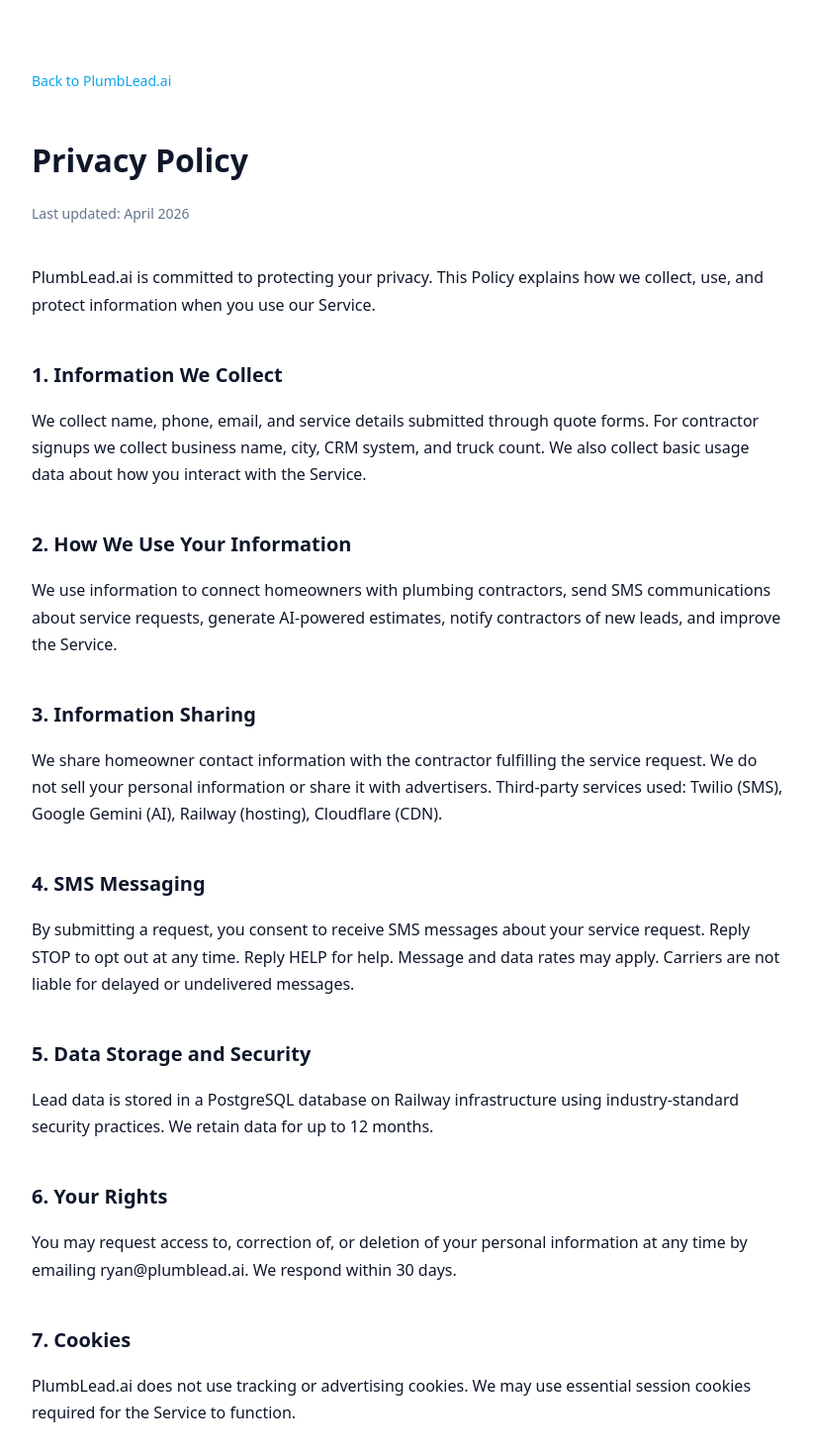
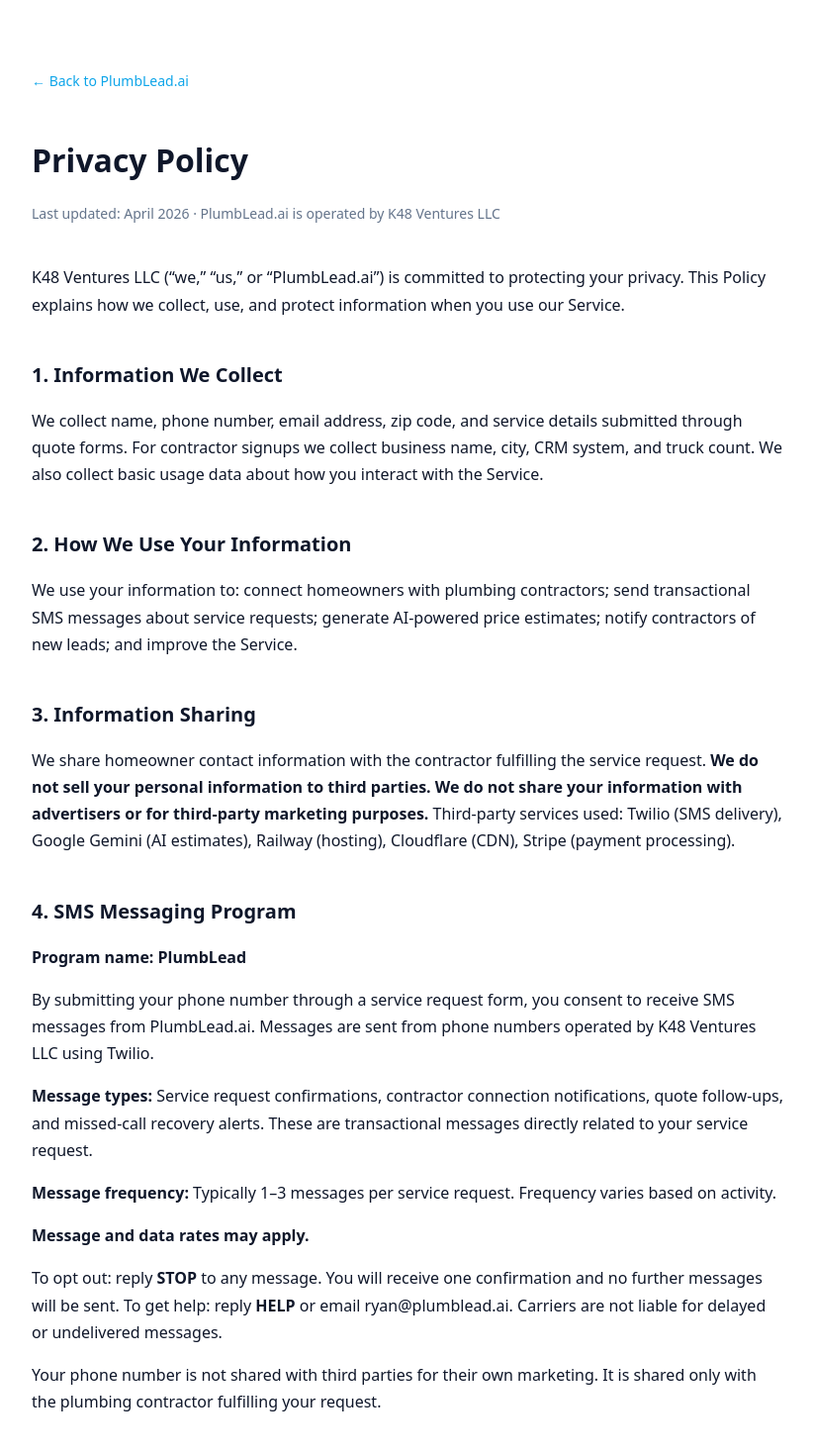
Before and after one commit to rkumpula78/plumblead, a React (Vite) app: page /privacy in a window 1280 px wide. Shown: the top 1470 px of the page at 99% size, without its empty margins (228-1050 px from the left). Built offline with nearby package versions, Linux system fonts and the light colour scheme.

Commit message:
fix: update Terms + Privacy with carrier-compliant SMS language for 10DLC campaign approval

```diff
--- a/src/components/Privacy.tsx
+++ b/src/components/Privacy.tsx
@@ -2,30 +2,49 @@ import React from 'react';
 
 const Privacy: React.FC = () => (
   <div style={{ fontFamily: 'system-ui, sans-serif', maxWidth: 760, margin: '0 auto', padding: '60px 24px', color: '#0f172a', lineHeight: 1.7 }}>
-    <div style={{ marginBottom: 40 }}><a href="/" style={{ color: '#0ea5e9', textDecoration: 'none', fontSize: 14 }}>Back to PlumbLead.ai</a></div>
+    <div style={{ marginBottom: 40 }}><a href="/" style={{ color: '#0ea5e9', textDecoration: 'none', fontSize: 14 }}>← Back to PlumbLead.ai</a></div>
     <h1 style={{ fontSize: 32, fontWeight: 800, marginBottom: 8 }}>Privacy Policy</h1>
-    <p style={{ fontSize: 14, color: '#64748b', marginBottom: 40 }}>Last updated: April 2026</p>
-    <p style={{ marginBottom: 24 }}>PlumbLead.ai is committed to protecting your privacy. This Policy explains how we collect, use, and protect information when you use our Service.</p>
+    <p style={{ fontSize: 14, color: '#64748b', marginBottom: 40 }}>Last updated: April 2026 · PlumbLead.ai is operated by K48 Ventures LLC</p>
+    <p style={{ marginBottom: 24 }}>K48 Ventures LLC (&ldquo;we,&rdquo; &ldquo;us,&rdquo; or &ldquo;PlumbLead.ai&rdquo;) is committed to protecting your privacy. This Policy explains how we collect, use, and protect information when you use our Service.</p>
+
     <h2 style={{ fontSize: 20, fontWeight: 700, marginTop: 40, marginBottom: 12 }}>1. Information We Collect</h2>
-    <p>We collect name, phone, email, and service details submitted through quote forms. For contractor signups we collect business name, city, CRM system, and truck count. We also collect basic usage data about how you interact with the Service.</p>
+    <p>We collect name, phone number, email address, zip code, and service details submitted through quote forms. For contractor signups we collect business name, city, CRM system, and truck count. We also collect basic usage data about how you interact with the Service.</p>
+
     <h2 style={{ fontSize: 20, fontWeight: 700, marginTop: 40, marginBottom: 12 }}>2. How We Use Your Information</h2>
-    <p>We use information to connect homeowners with plumbing contractors, send SMS communications about service requests, generate AI-powered estimates, notify contractors of new leads, and improve the Service.</p>
+    <p>We use your information to: connect homeowners with plumbing contractors; send transactional SMS messages about service requests; generate AI-powered price estimates; notify contractors of new leads; and improve the Service.</p>
+
     <h2 style={{ fontSize: 20, fontWeight: 700, marginTop: 40, marginBottom: 12 }}>3. Information Sharing</h2>
-    <p>We share homeowner contact information with the contractor fulfilling the service request. We do not sell your personal information or share it with advertisers. Third-party services used: Twilio (SMS), Google Gemini (AI), Railway (hosting), Cloudflare (CDN).</p>
-    <h2 style={{ fontSize: 20, fontWeight: 700, marginTop: 40, marginBottom: 12 }}>4. SMS Messaging</h2>
-    <p>By submitting a request, you consent to receive SMS messages about your service request. Reply STOP to opt out at any time. Reply HELP for help. Message and data rates may apply. Carriers are not liable for delayed or undelivered messages.</p>
+    <p>We share homeowner contact information with the contractor fulfilling the service request. <strong>We do not sell your personal information to third parties. We do not share your information with advertisers or for third-party marketing purposes.</strong> Third-party services used: Twilio (SMS delivery), Google Gemini (AI estimates), Railway (hosting), Cloudflare (CDN), Stripe (payment processing).</p>
+
+    <h2 style={{ fontSize: 20, fontWeight: 700, marginTop: 40, marginBottom: 12 }}>4. SMS Messaging Program</h2>
+    <p><strong>Program name: PlumbLead</strong></p>
+    <p style={{ marginTop: 8 }}>By submitting your phone number through a service request form, you consent to receive SMS messages from PlumbLead.ai. Messages are sent from phone numbers operated by K48 Ventures LLC using Twilio.</p>
+    <p style={{ marginTop: 12 }}><strong>Message types:</strong> Service request confirmations, contractor connection notifications, quote follow-ups, and missed-call recovery alerts. These are transactional messages directly related to your service request.</p>
+    <p style={{ marginTop: 12 }}><strong>Message frequency:</strong> Typically 1–3 messages per service request. Frequency varies based on activity.</p>
+    <p style={{ marginTop: 12 }}><strong>Message and data rates may apply.</strong></p>
+    <p style={{ marginTop: 12 }}>To opt out: reply <strong>STOP</strong> to any message. You will receive one confirmation and no further messages will be sent. To get help: reply <strong>HELP</strong> or email ryan@plumblead.ai. Carriers are not liable for delayed or undelivered messages.</p>
+    <p style={{ marginTop: 12 }}>Your phone number is not shared with third parties for their own marketing. It is shared only with the plumbing contractor fulfilling your request.</p>
+
     <h2 style={{ fontSize: 20, fontWeight: 700, marginTop: 40, marginBottom: 12 }}>5. Data Storage and Security</h2>
-    <p>Lead data is stored in a PostgreSQL database on Railway infrastructure using industry-standard security practices. We retain data for up to 12 months.</p>
+    <p>Lead data is stored in a PostgreSQL database on Railway infrastructure in the United States, using industry-standard security practices including SSL encryption. We retain data for up to 24 months or until deletion is requested.</p>
+
     <h2 style={{ fontSize: 20, fontWeight: 700, marginTop: 40, marginBottom: 12 }}>6. Your Rights</h2>
     <p>You may request access to, correction of, or deletion of your personal information at any time by emailing ryan@plumblead.ai. We respond within 30 days.</p>
+
     <h2 style={{ fontSize: 20, fontWeight: 700, marginTop: 40, marginBottom: 12 }}>7. Cookies</h2>
     <p>PlumbLead.ai does not use tracking or advertising cookies. We may use essential session cookies required for the Service to function.</p>
+
     <h2 style={{ fontSize: 20, fontWeight: 700, marginTop: 40, marginBottom: 12 }}>8. Children</h2>
     <p>The Service is not directed at children under 13. We do not knowingly collect information from children under 13.</p>
+
     <h2 style={{ fontSize: 20, fontWeight: 700, marginTop: 40, marginBottom: 12 }}>9. Contact</h2>
-    <p>Privacy questions: <a href="mailto:ryan@plumblead.ai" style={{ color: '#0ea5e9' }}>ryan@plumblead.ai</a> or <a href="tel:+18335580877" style={{ color: '#0ea5e9' }}>(833) 558-0877</a>.</p>
+    <p>K48 Ventures LLC · PlumbLead.ai<br />
+    7010 E Acoma Dr Suite 101E, Scottsdale, AZ 85254<br />
+    Email: <a href="mailto:ryan@plumblead.ai" style={{ color: '#0ea5e9' }}>ryan@plumblead.ai</a><br />
+    Phone: <a href="tel:+18335580877" style={{ color: '#0ea5e9' }}>(833) 558-0877</a></p>
+
     <div style={{ marginTop: 60, paddingTop: 24, borderTop: '1px solid #e2e8f0', fontSize: 13, color: '#94a3b8' }}>
-      2026 PlumbLead.ai &middot; <a href="/terms" style={{ color: '#94a3b8' }}>Terms of Service</a>
+      © 2026 K48 Ventures LLC · PlumbLead.ai &middot; <a href="/terms" style={{ color: '#94a3b8' }}>Terms of Service</a>
     </div>
   </div>
 );
--- a/src/components/Terms.tsx
+++ b/src/components/Terms.tsx
@@ -2,30 +2,51 @@ import React from 'react';
 
 const Terms: React.FC = () => (
   <div style={{ fontFamily: 'system-ui, sans-serif', maxWidth: 760, margin: '0 auto', padding: '60px 24px', color: '#0f172a', lineHeight: 1.7 }}>
-    <div style={{ marginBottom: 40 }}><a href="/" style={{ color: '#0ea5e9', textDecoration: 'none', fontSize: 14 }}>Back to PlumbLead.ai</a></div>
+    <div style={{ marginBottom: 40 }}><a href="/" style={{ color: '#0ea5e9', textDecoration: 'none', fontSize: 14 }}>← Back to PlumbLead.ai</a></div>
     <h1 style={{ fontSize: 32, fontWeight: 800, marginBottom: 8 }}>Terms of Service</h1>
-    <p style={{ fontSize: 14, color: '#64748b', marginBottom: 40 }}>Last updated: April 2026</p>
-    <p style={{ marginBottom: 24 }}>These Terms of Service govern your use of PlumbLead.ai and its related services. By accessing or using the Service, you agree to be bound by these Terms.</p>
+    <p style={{ fontSize: 14, color: '#64748b', marginBottom: 40 }}>Last updated: April 2026 · PlumbLead.ai is operated by K48 Ventures LLC</p>
+    <p style={{ marginBottom: 24 }}>These Terms of Service govern your use of PlumbLead.ai and its related services, operated by K48 Ventures LLC. By accessing or using the Service, you agree to be bound by these Terms.</p>
+
     <h2 style={{ fontSize: 20, fontWeight: 700, marginTop: 40, marginBottom: 12 }}>1. Use of the Service</h2>
-    <p>PlumbLead.ai provides an AI-powered lead capture and quote generation platform for plumbing contractors and homeowners. You agree to use the Service only for lawful purposes. You may not use the Service in any way that violates applicable laws or regulations.</p>
+    <p>PlumbLead.ai provides an AI-powered lead capture and quote generation platform for plumbing contractors and homeowners. You agree to use the Service only for lawful purposes and in accordance with these Terms.</p>
+
     <h2 style={{ fontSize: 20, fontWeight: 700, marginTop: 40, marginBottom: 12 }}>2. Accounts and Access Codes</h2>
     <p>Contractor accounts are provisioned by PlumbLead.ai. You are responsible for maintaining the confidentiality of your access code. Notify us immediately at ryan@plumblead.ai if you suspect unauthorized use of your account.</p>
+
     <h2 style={{ fontSize: 20, fontWeight: 700, marginTop: 40, marginBottom: 12 }}>3. SMS Communications</h2>
-    <p>By submitting a request through the Service, you consent to receive SMS messages related to your service request. Message and data rates may apply. Reply STOP to any message to opt out at any time.</p>
+    <p>By submitting your phone number through a service request form on PlumbLead.ai or any contractor website powered by PlumbLead.ai, you consent to receive SMS text messages from PlumbLead.ai (program name: <strong>PlumbLead</strong>) related to your service request.</p>
+    <p style={{ marginTop: 12 }}><strong>Message types include:</strong> service request confirmations, contractor connection notifications, quote follow-ups, and missed-call recovery alerts.</p>
+    <p style={{ marginTop: 12 }}><strong>Message frequency:</strong> Typically 1–3 messages per service request submitted. Frequency varies based on service request activity.</p>
+    <p style={{ marginTop: 12 }}><strong>Message and data rates may apply.</strong> Check with your carrier for details.</p>
+    <p style={{ marginTop: 12 }}>To opt out at any time, reply <strong>STOP</strong> to any message. You will receive one confirmation message and no further messages will be sent. To request help, reply <strong>HELP</strong> or contact us at ryan@plumblead.ai. Carriers are not liable for delayed or undelivered messages.</p>
+    <p style={{ marginTop: 12 }}>We do not share your phone number with third parties for their own marketing purposes. Your information is shared only with the contractor fulfilling your service request.</p>
+
     <h2 style={{ fontSize: 20, fontWeight: 700, marginTop: 40, marginBottom: 12 }}>4. AI-Generated Estimates</h2>
-    <p>Price estimates are ballpark ranges and are not binding quotes. Final pricing is determined by the contractor after reviewing the specific job. PlumbLead.ai makes no warranty regarding estimate accuracy.</p>
+    <p>Price estimates are ballpark ranges generated by artificial intelligence and are not binding quotes. Final pricing is determined by the contractor after reviewing the specific job. PlumbLead.ai makes no warranty regarding estimate accuracy.</p>
+
     <h2 style={{ fontSize: 20, fontWeight: 700, marginTop: 40, marginBottom: 12 }}>5. Contractor Responsibilities</h2>
-    <p>Contractors are responsible for verifying their own licensing and insurance, complying with applicable laws, and ensuring pricing accuracy. PlumbLead.ai is a lead generation tool, not a licensed contractor.</p>
+    <p>Contractors are responsible for verifying their own licensing and insurance, complying with applicable laws, and ensuring pricing accuracy. PlumbLead.ai is a software platform, not a licensed contractor.</p>
+
     <h2 style={{ fontSize: 20, fontWeight: 700, marginTop: 40, marginBottom: 12 }}>6. Subscription and Billing</h2>
-    <p>Paid plans are billed monthly. Cancel anytime. Cancellations take effect at end of the current billing period. No refunds for partial months. Pricing may change with 30 days notice to active subscribers.</p>
+    <p>Paid plans are billed monthly. Cancel anytime. Cancellations take effect at the end of the current billing period. No refunds for partial months. Pricing may change with 30 days notice to active subscribers.</p>
+
     <h2 style={{ fontSize: 20, fontWeight: 700, marginTop: 40, marginBottom: 12 }}>7. Limitation of Liability</h2>
-    <p>To the maximum extent permitted by law, PlumbLead.ai shall not be liable for indirect, incidental, or consequential damages. Total liability for any claim shall not exceed amounts paid in the 3 months preceding the claim.</p>
+    <p>To the maximum extent permitted by law, K48 Ventures LLC and PlumbLead.ai shall not be liable for indirect, incidental, or consequential damages. Total liability for any claim shall not exceed amounts paid in the 3 months preceding the claim.</p>
+
     <h2 style={{ fontSize: 20, fontWeight: 700, marginTop: 40, marginBottom: 12 }}>8. Modifications</h2>
     <p>We reserve the right to update these Terms at any time. Continued use constitutes acceptance. Material changes will be communicated via email to active subscribers.</p>
-    <h2 style={{ fontSize: 20, fontWeight: 700, marginTop: 40, marginBottom: 12 }}>9. Contact</h2>
-    <p>Questions? Email <a href="mailto:ryan@plumblead.ai" style={{ color: '#0ea5e9' }}>ryan@plumblead.ai</a> or call <a href="tel:+18335580877" style={{ color: '#0ea5e9' }}>(833) 558-0877</a>.</p>
+
+    <h2 style={{ fontSize: 20, fontWeight: 700, marginTop: 40, marginBottom: 12 }}>9. Governing Law</h2>
+    <p>These Terms are governed by the laws of the State of Arizona. Any disputes shall be resolved in the courts of Maricopa County, Arizona.</p>
+
+    <h2 style={{ fontSize: 20, fontWeight: 700, marginTop: 40, marginBottom: 12 }}>10. Contact</h2>
+    <p>K48 Ventures LLC · PlumbLead.ai<br />
+    7010 E Acoma Dr Suite 101E, Scottsdale, AZ 85254<br />
+    Email: <a href="mailto:ryan@plumblead.ai" style={{ color: '#0ea5e9' }}>ryan@plumblead.ai</a><br />
+    Phone: <a href="tel:+18335580877" style={{ color: '#0ea5e9' }}>(833) 558-0877</a></p>
+
     <div style={{ marginTop: 60, paddingTop: 24, borderTop: '1px solid #e2e8f0', fontSize: 13, color: '#94a3b8' }}>
-      2026 PlumbLead.ai &middot; <a href="/privacy" style={{ color: '#94a3b8' }}>Privacy Policy</a>
+      © 2026 K48 Ventures LLC · PlumbLead.ai &middot; <a href="/privacy" style={{ color: '#94a3b8' }}>Privacy Policy</a>
     </div>
   </div>
 );
```
